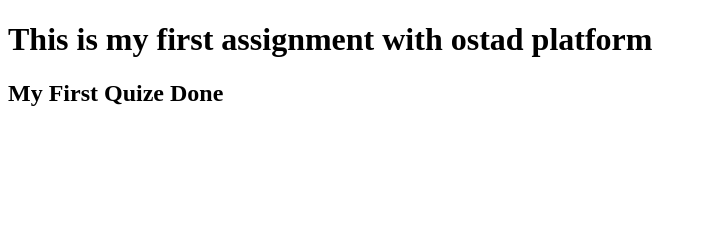
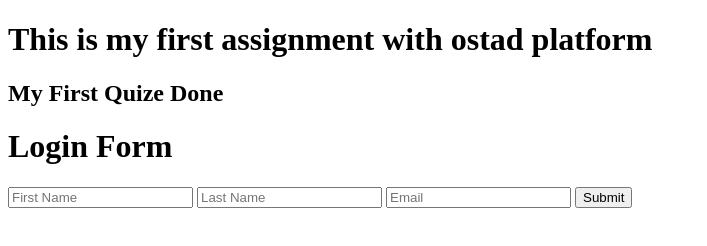
Before and after one commit to Aliakbar45480/Modiul-1, a plain HTML site: page index.html in a window 1280 px wide. Shown: the whole page, without its empty margins (0-707 px from the left). Drawn offline with Linux system fonts and the light colour scheme.

Commit message:
login-form

```diff
--- a/index.html
+++ b/index.html
@@ -8,5 +8,12 @@
 <body>
     <h1>This is my first assignment with ostad platform</h1>
     <h2>My First Quize Done</h2>
+    <h1>Login Form</h1>
+    <div>
+        <input placeholder="First Name" type="text">
+        <input placeholder="Last Name" type="text">
+        <input placeholder="Email" type="email">
+        <button>Submit</button>
+    </div>
 </body>
 </html>
```
